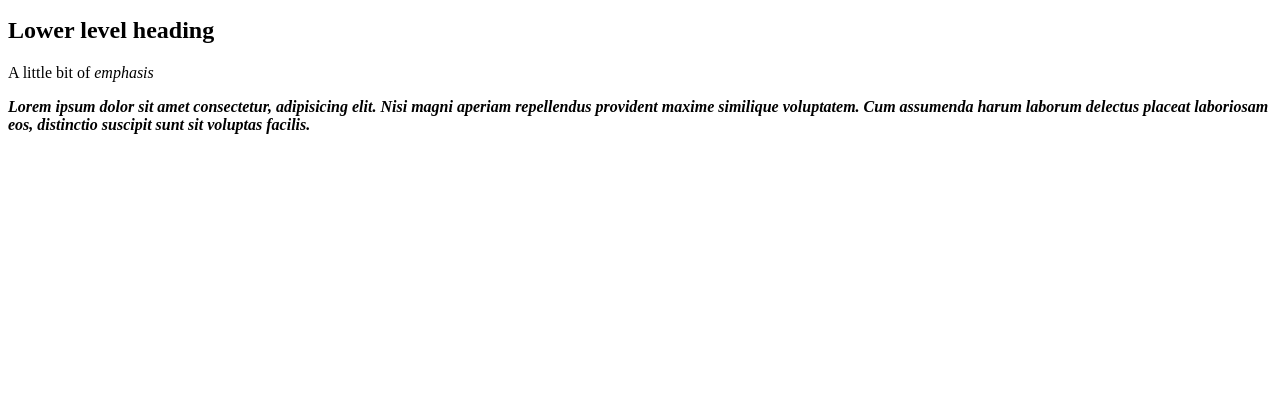
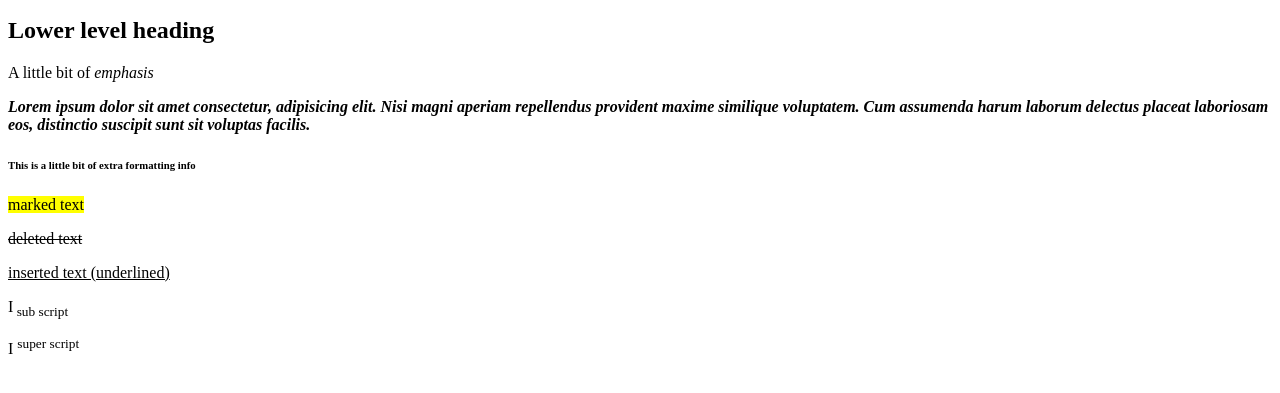
Before and after one commit to Davemem/HTML-Paragraph, a plain HTML site: page index.html in a window 1280 px wide. Shown: the part 101-494 px from the top of the page. Drawn offline with Linux system fonts and the light colour scheme.

Commit message:
supplementary formatting

```diff
--- a/index.html
+++ b/index.html
@@ -24,5 +24,16 @@
     <!-- Lorem adds random text -->
      <!-- <b> and <i> can be used to same effect, however they don't have meaning behind them. -->
     <!-- i.e. googe search doesn't recognise these -->
+
+    <h6> This is a little bit of extra formatting info</h6>
+    <!-- supplementary info -->
+     <p> <mark> marked text</mark></p>
+     <p> <del> deleted text</del></p>
+     <p> <ins> inserted text (underlined)</ins></p>
+     <p> I<sub> sub script</sub></p>
+     <p> I <sup> super script</sup></p>
+
+
+
 </body>
 </html>
```
